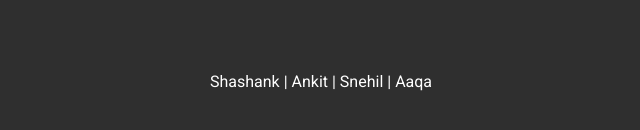
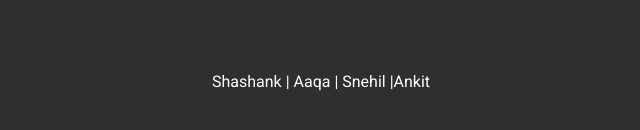
Before and after one commit to aaqaishtyaq/doc-the-bot, a plain HTML site: page index.html in a window 1280 px wide. Shown: the part 2043-2173 px from the top of the page, 319-959 px from the left. Drawn offline with nearby package versions, Linux system fonts and the light colour scheme.

Commit message:
Update index.html

```diff
--- a/index.html
+++ b/index.html
@@ -118,7 +118,7 @@
 
 <!-- Footer -->
 <footer class="container-fluid bg-4 text-center">
-  <p>Shashank | Ankit | Snehil | Aaqa </a></p>
+  <p>Shashank | Aaqa | Snehil |Ankit </a></p>
 </footer>
 
 </body>
```
